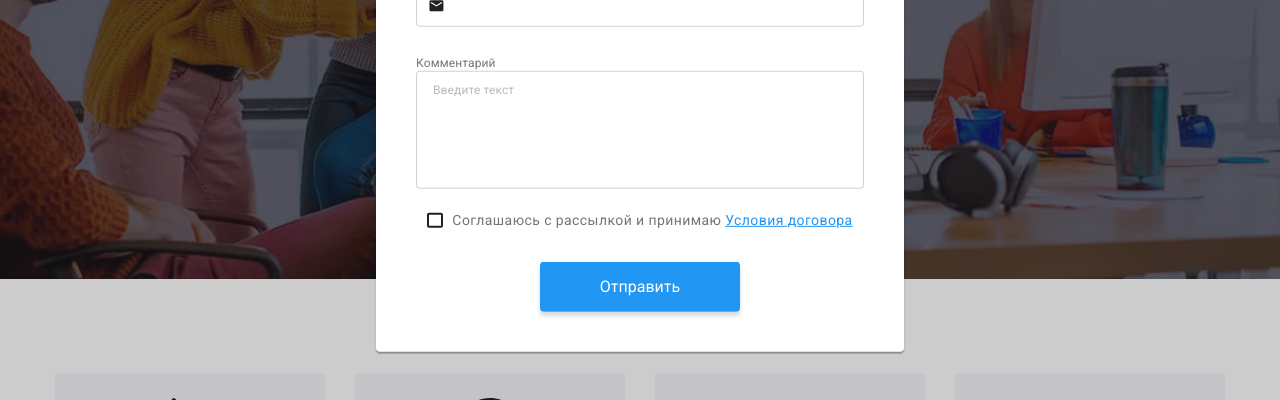
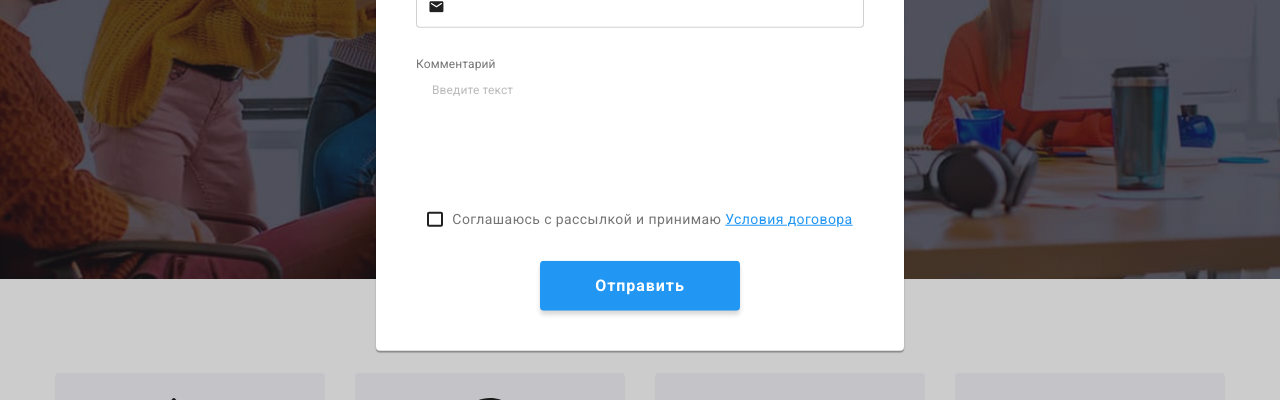
Before and after one commit to Hubarenko10/goit-markup-hw-05, a plain HTML site: page index.html in a window 1280 px wide. Both pictures are taken after a click on the button "Заказать услугу". Shown: the part 400-800 px from the top of the page. Drawn offline with nearby package versions, Linux system fonts and the light colour scheme.

Commit message:
Update main.css

```diff
--- a/css/main.css
+++ b/css/main.css
@@ -306,13 +306,27 @@ transition: transform var(--duration) var(--timing-function);
 	height: 40px;
 	padding: 10px 36px;
 	outline: transparent;
+	cursor: pointer;
+	transition: border-color var(--duration) var(--timing-function);
 }
+.form-input:hover,
+.form-input:focus{
+	border-color: var(--accent-color);
+	cursor: pointer;
+}
+.form-icon:hover{
+	fill: var(--accent-color);
+	cursor: pointer;
+}
+
+
 .form-icon{
 	display: block;
 	position: absolute;
 	top: 50%;
 	left: 3%;
 	fill: #212121;
+	transition: fill var(--duration) var(--timing-function);
 }
 .form-textarea{
 	display: block;
@@ -320,6 +334,8 @@ transition: transform var(--duration) var(--timing-function);
 	border: 1px solid rgba(33, 33, 33, 0.2);
 	border-radius: 4px;
 	padding: 12px 16px;
+	border: none;
+	border-color: transparent;
 }
 .form-textarea::placeholder{
 	color: rgba(117, 117, 117, 0.5);
@@ -393,6 +409,21 @@ transition: transform var(--duration) var(--timing-function);
 	height: 50px;
 	border-color: transparent;
 	color: var(--primary-white-color);
+	font-family: 'Roboto';
+	font-style: normal;
+	font-weight: 700;
+	font-size: 16px;
+	line-height: 1.87;
+	align-items: center;
+	text-align: center;
+	letter-spacing: 0.06em;
+	cursor: pointer;
+	transition: background-color var(--duration) var(--timing-function),
+				box-shadow var(--duration) var(--timing-function);
+}
+.submit-btn:hover,
+.submit-btn:focus	{
+	background-color: #188CE8;
 }
 .hero-title {
 	color: var(--primary-white-color);
```
